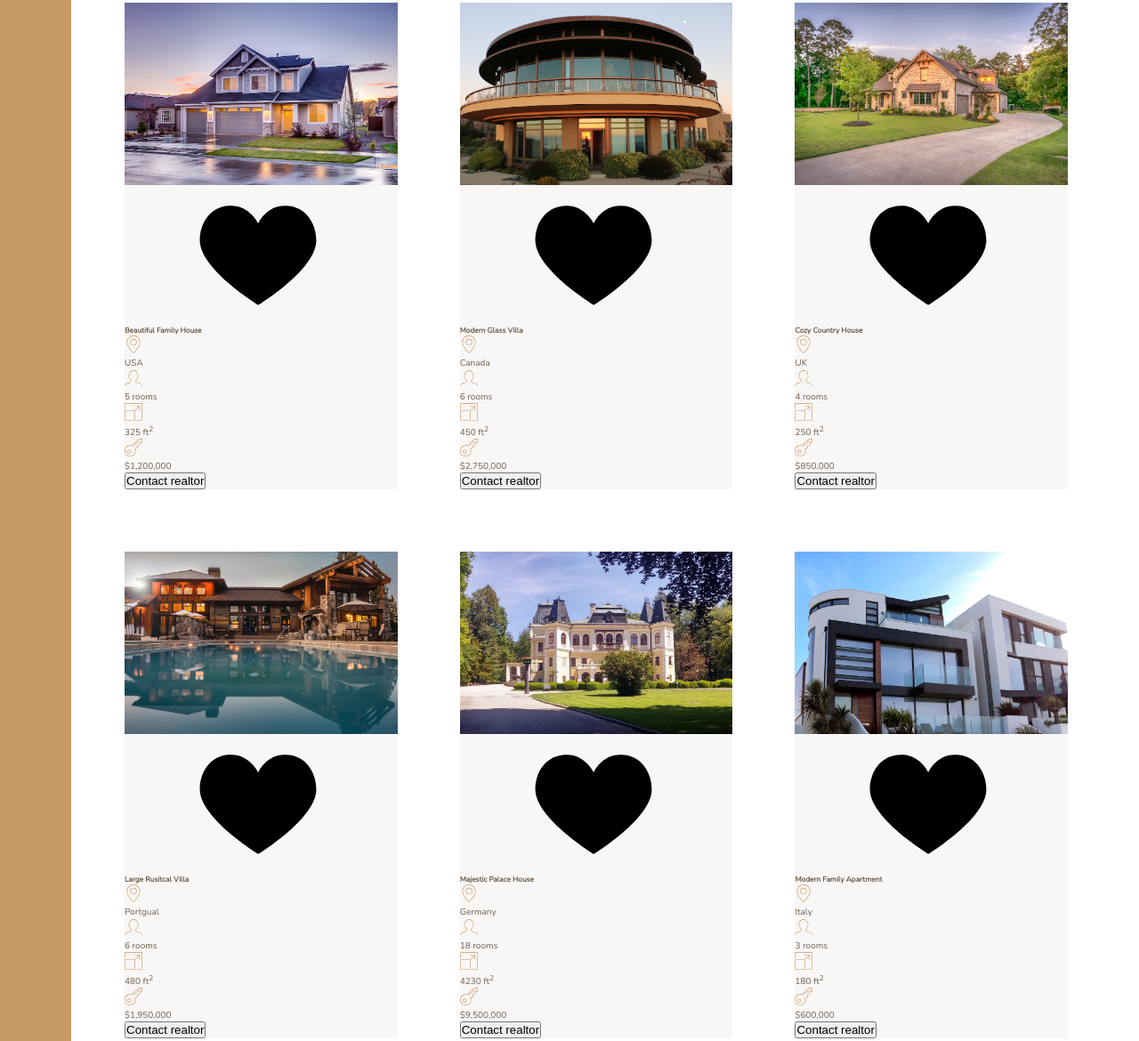
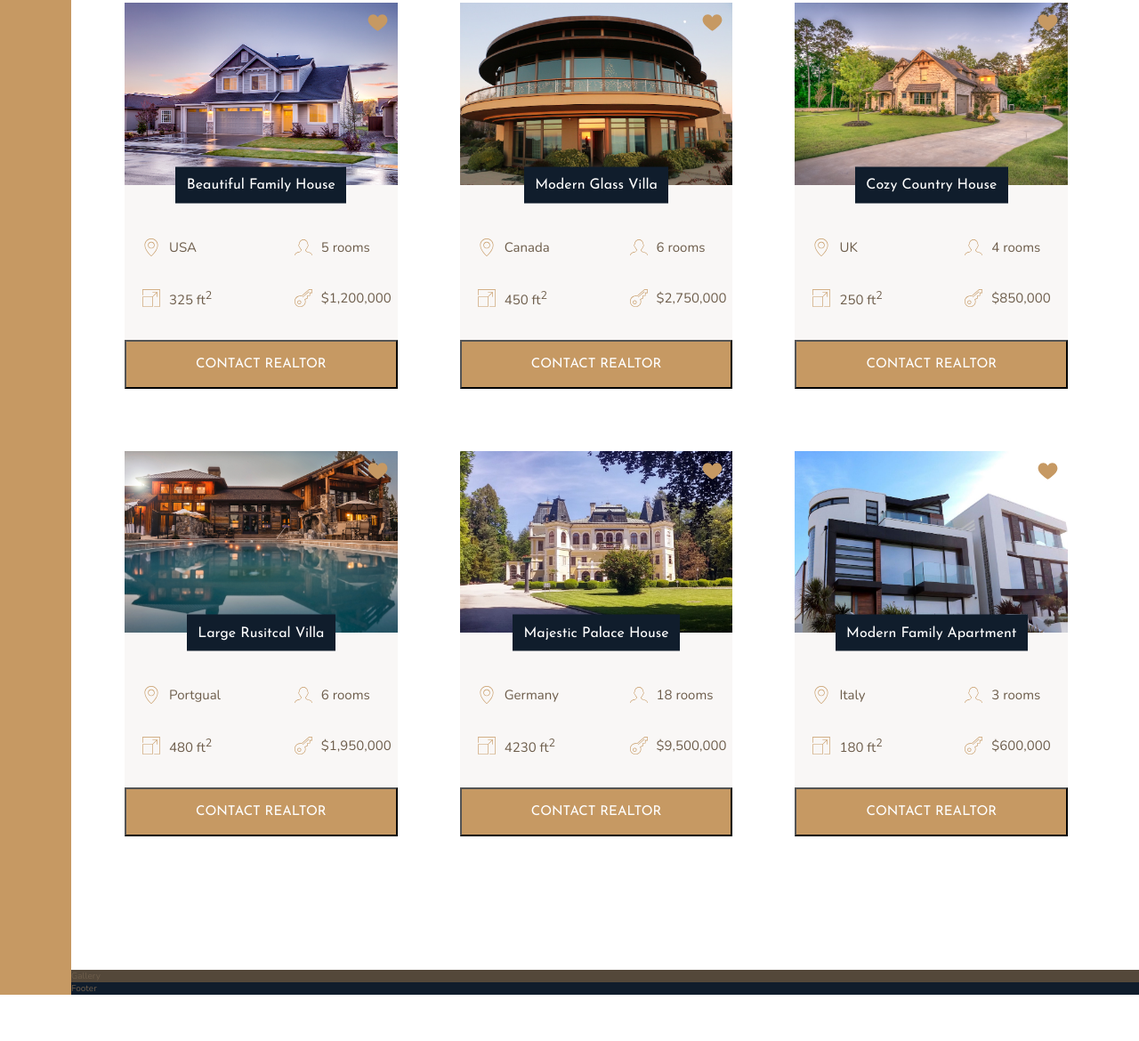
Before and after one commit to David-bui83/nexter, a website: page index.html in a window 1280 px wide. Shown: the part 1957-3127 px from the top of the page at 89% size. After the commit the page ends 3075 px from the top, so only its background shows below. Drawn offline with nearby package versions, Linux system fonts and the light colour scheme.

Commit message:
done with homes section

```diff
--- a/index.html
+++ b/index.html
@@ -114,7 +114,7 @@
                     </svg>
                     <p>$1,200,000</p>
                 </div>
-                <button class="cta">Contact realtor</button>
+                <button class="btn home__btn">Contact realtor</button>
             </div>
 
             <div class="home">
@@ -147,7 +147,7 @@
                     </svg>
                     <p>$2,750,000</p>
                 </div>
-                <button class="cta">Contact realtor</button>
+                <button class="btn home__btn">Contact realtor</button>
             </div>
 
             <div class="home">
@@ -180,7 +180,7 @@
                     </svg>
                     <p>$850,000</p>
                 </div>
-                <button class="cta">Contact realtor</button>
+                <button class="btn home__btn">Contact realtor</button>
             </div>
 
             <div class="home">
@@ -213,7 +213,7 @@
                     </svg>
                     <p>$1,950,000</p>
                 </div>
-                <button class="cta">Contact realtor</button>
+                <button class="btn home__btn">Contact realtor</button>
             </div>
 
             <div class="home">
@@ -246,7 +246,7 @@
                     </svg>
                     <p>$9,500,000</p>
                 </div>
-                <button class="cta">Contact realtor</button>
+                <button class="btn home__btn">Contact realtor</button>
             </div>
 
             <div class="home">
@@ -279,7 +279,7 @@
                     </svg>
                     <p>$600,000</p>
                 </div>
-                <button class="cta">Contact realtor</button>
+                <button class="btn home__btn">Contact realtor</button>
             </div>
 
 
--- a/sass/_homes.scss
+++ b/sass/_homes.scss
@@ -11,16 +11,48 @@
 .home {
   background-color: $color-grey-light-1;
 
+  display: grid;
+  grid-template-columns: repeat(2, 1fr);
+  grid-gap: 3.5rem;
+
   &__img {
     width: 100%;
+    grid-row: 1 / 2;
+    grid-column: 1 / -1;
+    z-index: 1;
   }
 
   &__like {
-
+    grid-row: 1 / 2;
+    grid-column: 2 / 3;
+    fill: $color-primary;
+    height: 2.5rem;
+    width: 2.5rem;
+    z-index: 2;
+    justify-self: end;
+    margin: 1rem;
   }
 
   &__name {
+    grid-row: 1 / 2;
+    grid-column: 1 / -1;
+    justify-self: center;
+    align-self: end;
+    z-index: 3;
 
+    font-family: $font-display;
+    font-size: 1.6rem;
+    text-align: center;
+    padding: 1.25rem;
+    background-color: $color-secondary;
+    color: #fff;
+    font-weight: 400;
+    transform: translateY(50%);
+  }
+
+  &__location,
+  &__rooms {
+    margin-top: 2.5rem;
   }
 
   &__location,
@@ -28,15 +60,21 @@
   &__area,
   &__price {
 
+    font-size: 1.5rem;
+    margin-left: 2rem;
+
+    display: flex;
+    align-items: center;
 
     svg {
       fill: $color-primary;
       height: 2rem;
       width: 2rem;
-    }
-
-    p {
-
+      margin-right: 1rem;
     }
   }
+
+  &__btn {
+    grid-column: 1 / -1;
+  }
 }
```
Also changed, not shown: css/style.css.
